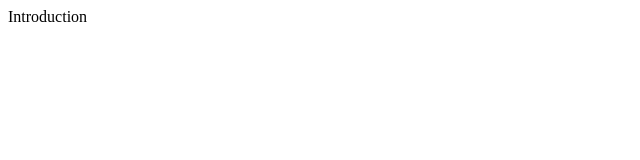
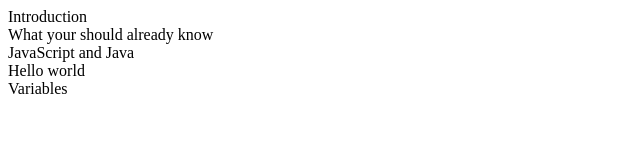
Before and after one commit to stackedStewart/web-fcc-projects, a plain HTML site: page tech-doc/index.html in a window 1280 px wide. Shown: the whole page, without its empty margins (0-640 px from the left). Drawn offline with Linux system fonts and the light colour scheme.

Commit message:
added some headers

```diff
--- a/tech-doc/index.html
+++ b/tech-doc/index.html
@@ -11,10 +11,18 @@
       <section class="main-section">
           <header>Introduction</header>
       </section>
-      <section></section>
-      <section></section>
-      <section></section>
-      <section></section>
+      <section class="main-section">
+          <header>What your should already know</header>
+      </section>
+      <section class="main-section">
+          <header>JavaScript and Java</header>
+      </section>
+      <section class="main-section">
+          <header>Hello world</header>
+      </section>
+      <section class="main-section">
+          <header>Variables</header>
+      </section>
     </main>
   </body>
 </html>
```
